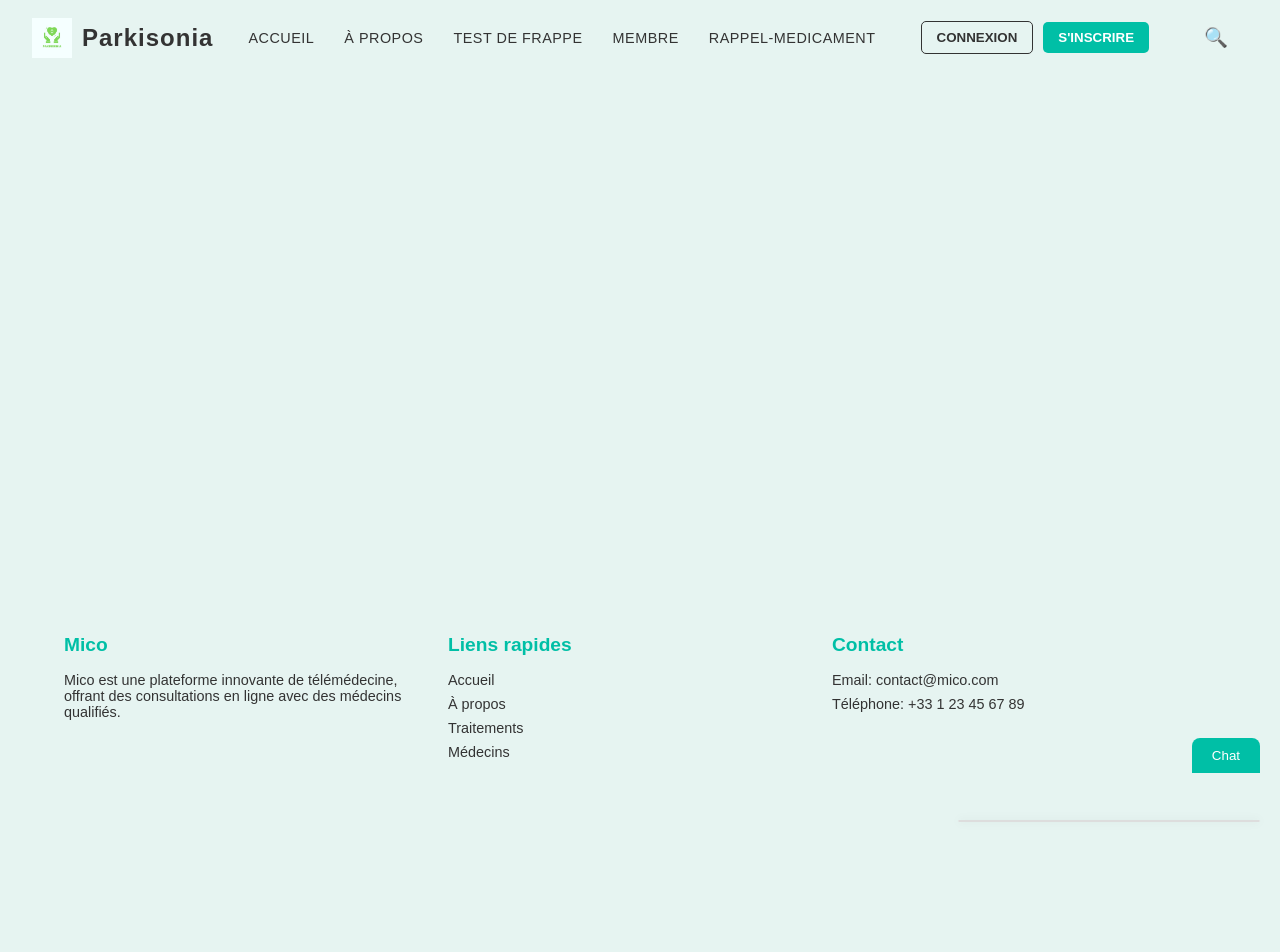
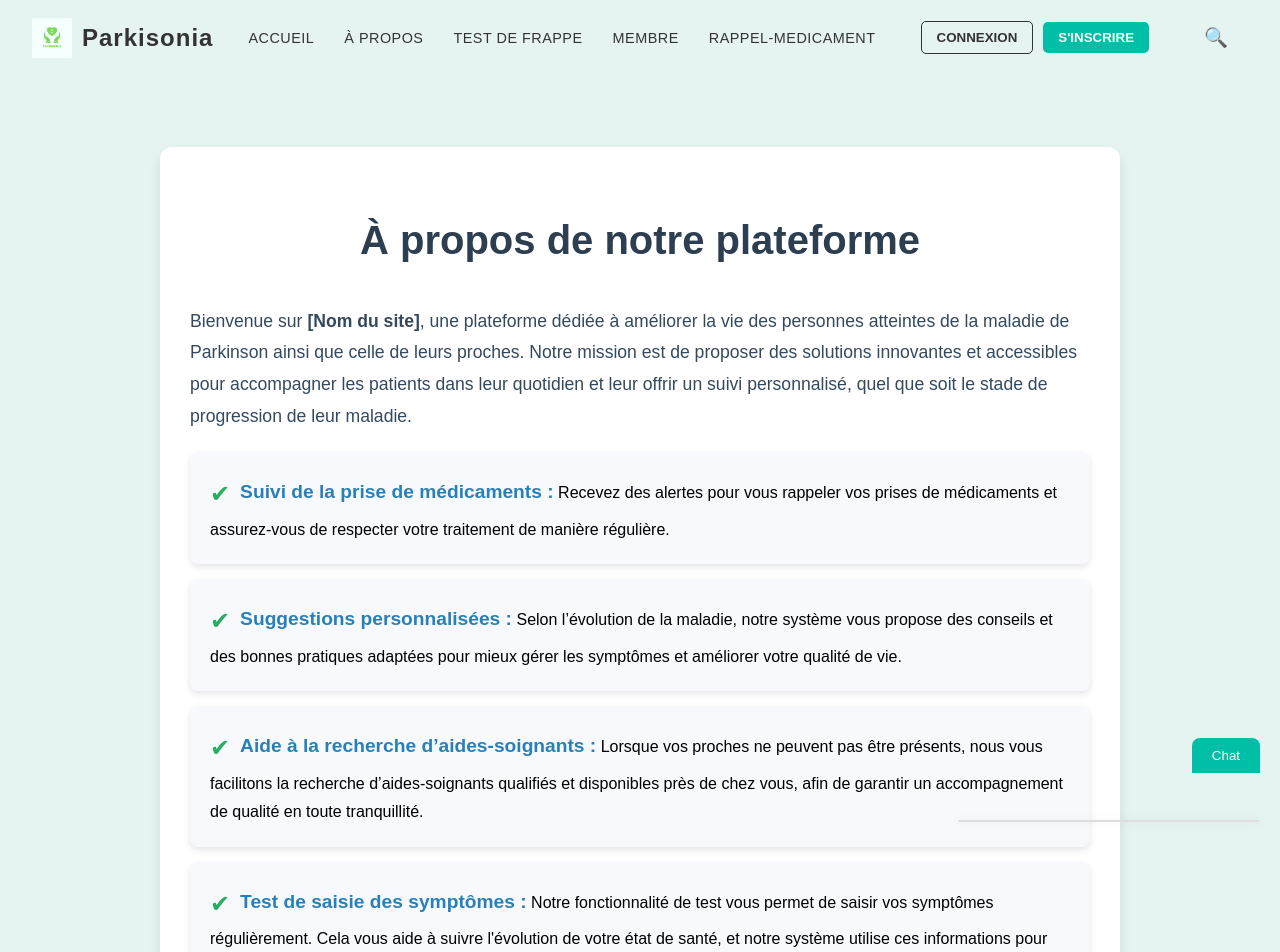
Before and after one commit to EPSIWork/ParkinsonApp-frontend, a React (Create React App) app: page /a-propos in a window 1280 px wide. Shown: the top 952 px of the page. Before the commit the page ends 800 px from the top, so only its background shows below. Built offline with nearby package versions, Linux system fonts and the light colour scheme.

Commit message:
a propos page

```diff
--- a/src/App.tsx
+++ b/src/App.tsx
@@ -13,6 +13,7 @@ import Member from './pages/Member/Member';
 import MedicalRecall from './pages/MedicalRecall/MedicalRecall';
 import { AuthProvider } from 'context/AuthContext';
 import TypingTest from './pages/Traitement/Traitement';
+import About from 'pages/About/About';
 
 function App() {
   return (
@@ -26,6 +27,7 @@ function App() {
               <Route path="/login" element={<Login />} />
               <Route path="/signup" element={<SignUp />} />
               <Route path="/forgot-password" element={<ForgotPassword />} />
+              <Route path="/a-propos" element={<About />} />
               <Route path="/test-de-frappe" element={<TypingTest />} />
               <Route path="/member" element={<Member />} />
               <Route path="/medication-recall" element={<MedicalRecall />} />
--- /dev/null
+++ b/src/pages/About/About.css
@@ -0,0 +1,61 @@
+.about-container {
+    max-width: 900px;
+    margin: 40px auto;
+    padding: 30px;
+    background-color: #ffffff;
+    border-radius: 12px;
+    box-shadow: 0 6px 12px rgba(0, 0, 0, 0.1);
+    font-family: 'Arial', sans-serif;
+    line-height: 1.8;
+  }
+
+  .about-container h1 {
+    color: #2c3e50;
+    text-align: center;
+    margin-bottom: 30px;
+    font-size: 2.5em;
+    font-weight: bold;
+  }
+
+  .about-container p {
+    color: #34495e;
+    margin-bottom: 20px;
+    font-size: 1.1em;
+  }
+
+  .about-container ul {
+    list-style-type: none;
+    padding: 0;
+  }
+
+  .about-container li {
+    background-color: #f7f9fc;
+    margin: 15px 0;
+    padding: 20px;
+    border-radius: 8px;
+    box-shadow: 0 3px 6px rgba(0, 0, 0, 0.1);
+    transition: transform 0.2s, box-shadow 0.2s;
+  }
+
+  .about-container li:hover {
+    transform: translateY(-5px);
+    box-shadow: 0 6px 12px rgba(0, 0, 0, 0.15);
+  }
+
+  .about-container li strong {
+    color: #2980b9;
+    font-size: 1.2em;
+  }
+
+  .about-container li p {
+    margin: 10px 0 0;
+    color: #555;
+  }
+
+  .about-container li::before {
+    content: '✔';
+    color: #27ae60;
+    font-size: 1.5em;
+    margin-right: 10px;
+    vertical-align: middle;
+  }
--- /dev/null
+++ b/src/pages/About/About.tsx
@@ -0,0 +1,35 @@
+import React from 'react';
+import './About.css';
+
+const About: React.FC = () => {
+  return (
+    <div className="about-container">
+      <h1>À propos de notre plateforme</h1>
+      <p>
+        Bienvenue sur <strong>[Nom du site]</strong>, une plateforme dédiée à améliorer la vie des personnes atteintes de la maladie de Parkinson ainsi que celle de leurs proches. Notre mission est de proposer des solutions innovantes et accessibles pour accompagner les patients dans leur quotidien et leur offrir un suivi personnalisé, quel que soit le stade de progression de leur maladie.
+      </p>
+      <ul>
+        <li>
+          <strong>Suivi de la prise de médicaments :</strong> Recevez des alertes pour vous rappeler vos prises de médicaments et assurez-vous de respecter votre traitement de manière régulière.
+        </li>
+        <li>
+          <strong>Suggestions personnalisées :</strong> Selon l’évolution de la maladie, notre système vous propose des conseils et des bonnes pratiques adaptées pour mieux gérer les symptômes et améliorer votre qualité de vie.
+        </li>
+        <li>
+          <strong>Aide à la recherche d’aides-soignants :</strong> Lorsque vos proches ne peuvent pas être présents, nous vous facilitons la recherche d’aides-soignants qualifiés et disponibles près de chez vous, afin de garantir un accompagnement de qualité en toute tranquillité.
+        </li>
+        <li>
+          <strong>Test de saisie des symptômes :</strong> Notre fonctionnalité de test vous permet de saisir vos symptômes régulièrement. Cela vous aide à suivre l'évolution de votre état de santé, et notre système utilise ces informations pour vous fournir des recommandations et des suivis adaptés.
+        </li>
+        <li>
+          <strong>Chatbot intelligent :</strong> Besoin d'une assistance rapide ? Notre chatbot est là pour répondre à vos questions 24/7. Il peut vous guider dans l'utilisation de nos services, vous offrir des conseils personnalisés et vous aider à gérer votre quotidien en fonction de vos besoins.
+        </li>
+      </ul>
+      <p>
+        Notre objectif est de créer un espace de confiance et de soutien pour les patients et leur entourage, en utilisant des outils numériques intelligents et simples d’utilisation. Ensemble, nous voulons faire en sorte que chaque patient puisse continuer à vivre pleinement, en toute sérénité.
+      </p>
+    </div>
+  );
+};
+
+export default About;
--- a/src/pages/Home/Home.tsx
+++ b/src/pages/Home/Home.tsx
@@ -7,6 +7,17 @@ const Home: React.FC = () => {
         <div className="home">
             <section className="hero-section">
                 {/* Hero content goes here */}
+            </section>
+            <section className="greatest-section">
+                <div className="service-cards">
+                    <div className="service-card">
+                        <div className="service-card-image">
+                            <img src={healthEpsi} alt="Healthy Life" />
+                        </div>
+                    </div>
+                </div>
+                <h2>We Are The Greatest</h2>
+                <p>Amet minim mollit non deserunt ullamco est sit aliqua dolor do amet sint. Velit officia consequat duis enim velit mollit. Exercitation veniam consequat sunt nostrud amet.</p>
             </section>
 
             <section className="stats-section">
@@ -21,18 +32,6 @@ const Home: React.FC = () => {
                 <div className="stat-item">
                     <h2>10.000+</h2>
                     <p>Customers Are Satisfied With Us</p>
-                </div>
-            </section>
-
-            <section className="greatest-section">
-                <h2>We Are The Greatest</h2>
-                <p>Amet minim mollit non deserunt ullamco est sit aliqua dolor do amet sint. Velit officia consequat duis enim velit mollit. Exercitation veniam consequat sunt nostrud amet.</p>
-                <div className="service-cards">
-                    <div className="service-card">
-                        <div className="service-card-image">
-                            <img src={healthEpsi} alt="Healthy Life" />
-                        </div>
-                    </div>
                 </div>
             </section>
 
```
